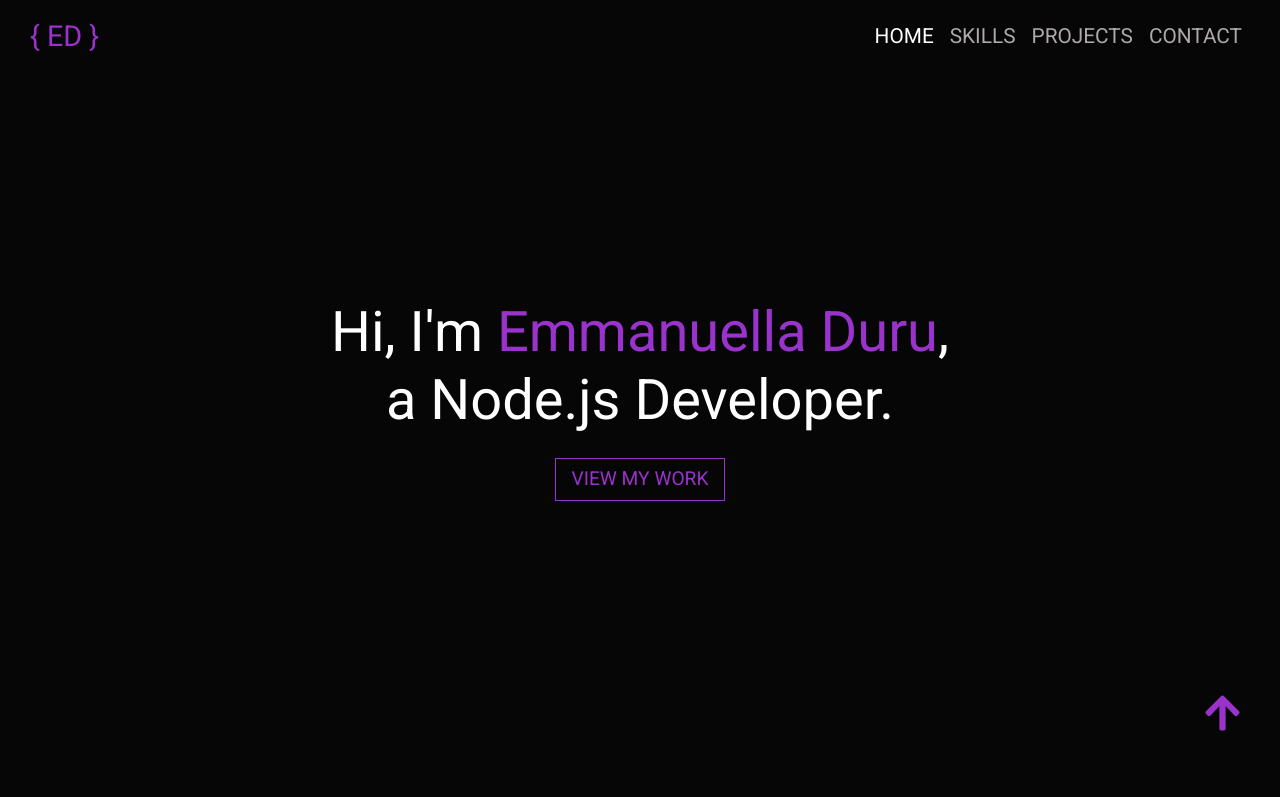
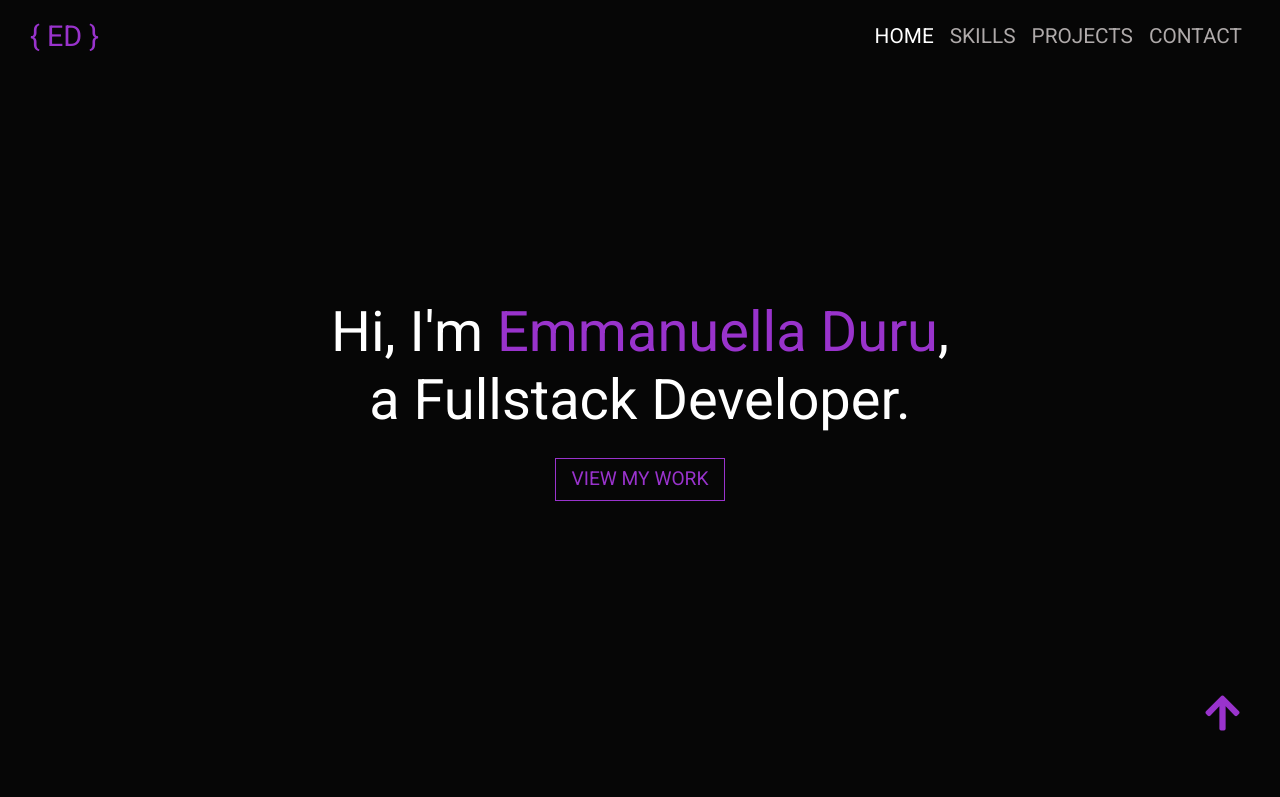
Before and after one commit to Emma-duru/portfolio, a plain HTML site: page index.html in a window 1280 px wide. Shown: the top 797 px of the page. Drawn offline with nearby package versions, Linux system fonts and the light colour scheme.

Commit message:
Update title

```diff
--- a/index.html
+++ b/index.html
@@ -42,7 +42,7 @@
             <div>
                 <h1 class="showcase-text">
                     Hi, I'm <span class="text-info">Emmanuella Duru</span>, <br>
-                    a Node.js Developer.
+                    a Fullstack Developer.
                 </h1>
 
                 <a href="#projects" class="btn btn-outline-info showcase-btn mt-3">VIEW MY WORK</a>
```
